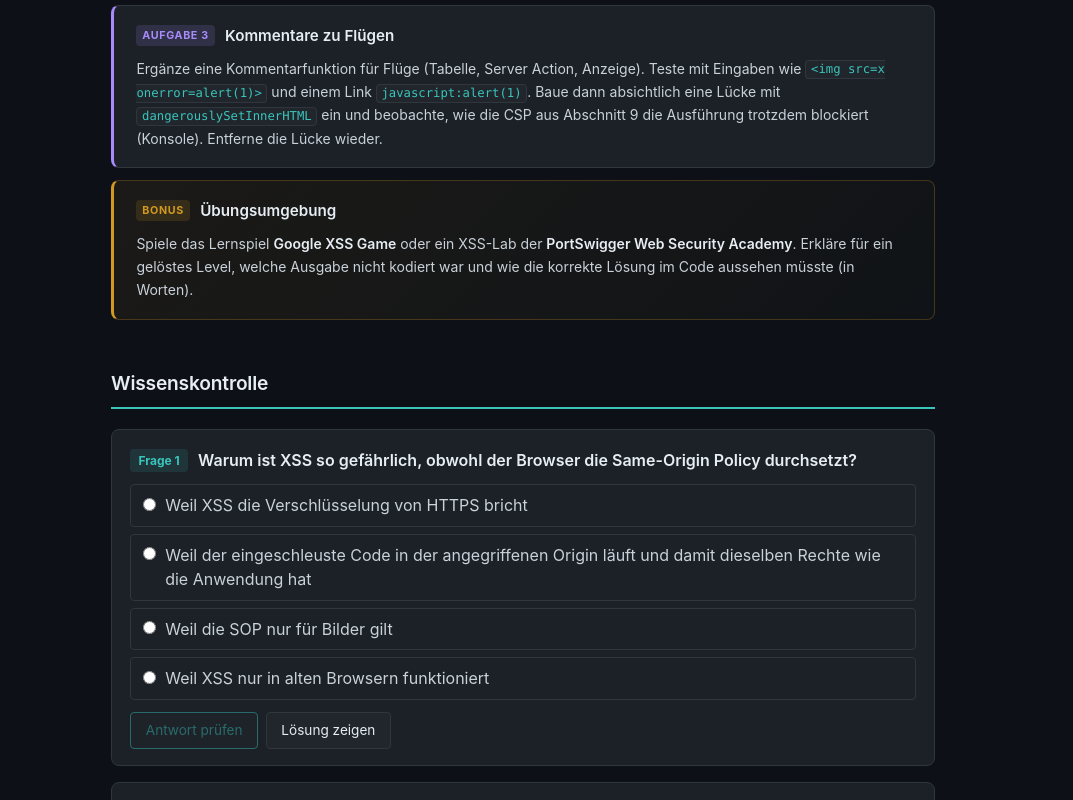
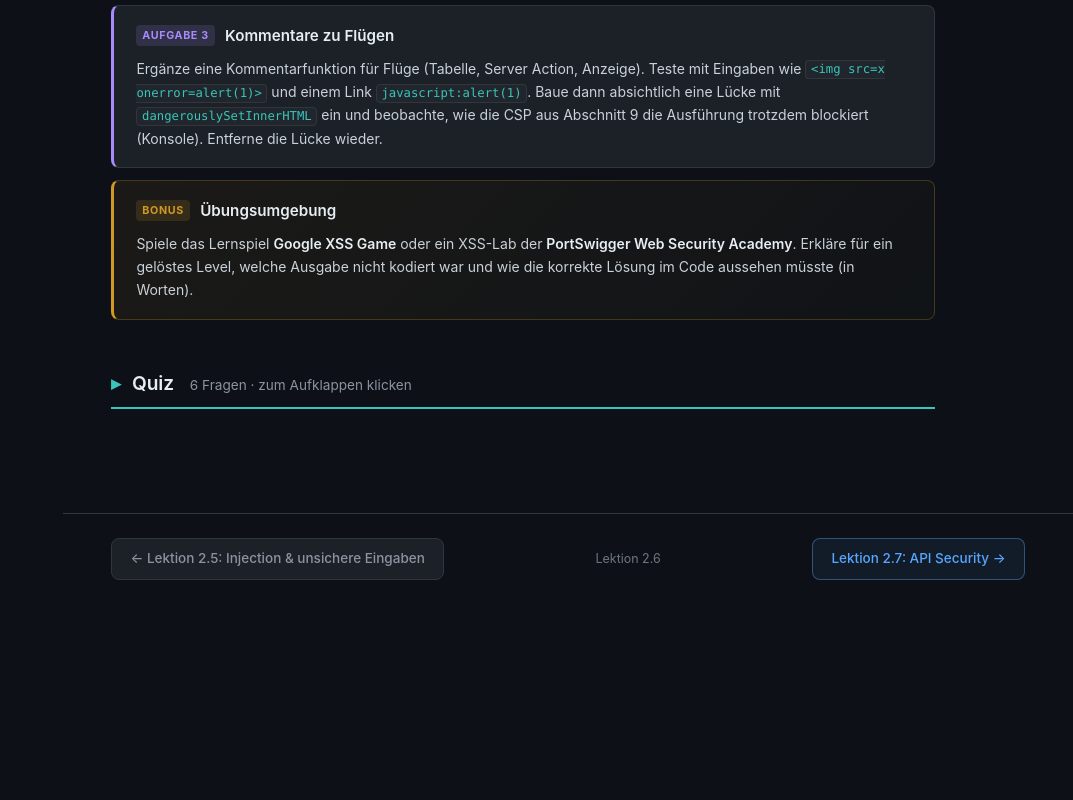
Before and after one commit to hoa-spg/web_security, a plain HTML site: page 2.6-xss-csrf.html in a window 1280 px wide. Shown: the part 11200-12000 px from the top of the page, without its empty margins (207-1280 px from the left). After the commit the page ends 11812 px from the top, so only its background shows below. Drawn offline with nearby package versions, Linux system fonts and the light colour scheme.

Commit message:
Quiz zu jeder Lektion: einheitlich „Quiz“, standardmäßig zugeklappt
Co-Authored-By: Claude Opus 5.5 <noreply@anthropic.com>

```diff
--- a/2.6-xss-csrf.html
+++ b/2.6-xss-csrf.html
@@ -534,8 +534,9 @@ export function isSameOrigin(request: Request): boolean {
       </section>
 
       <section class="section section-quiz">
-        <h2>Wissenskontrolle</h2>
-        <div class="quiz" id="quiz-1">
+        <details class="quiz-box">
+<summary><h2>Quiz</h2><span class="quiz-box-hint">6 Fragen &middot; zum Aufklappen klicken</span></summary>
+<div class="quiz" id="quiz-1">
   <div class="quiz-frage" data-multi="0">
     <p class="quiz-q"><span class="quiz-num">Frage 1</span> Warum ist XSS so gefährlich, obwohl der Browser die Same-Origin Policy durchsetzt?</p>
     <ul class="quiz-opts">
@@ -612,6 +613,7 @@ export function isSameOrigin(request: Request): boolean {
   </div>
   <div class="quiz-summary"><span class="quiz-score"></span><button type="button" class="quiz-reset">Zur&uuml;cksetzen</button></div>
 </div>
+</details>
       </section>
 
     </div>
--- a/assets/kurs.css
+++ b/assets/kurs.css
@@ -1381,9 +1381,42 @@ code:not([class]) { color: var(--sec); }
 .nav-group:nth-child(1) .nav-link.active .ln { background: rgba(57,197,187,0.15); color: var(--sec); }
 
 /* ============================================================
-   WISSENSKONTROLLE (Multiple Choice, Makro <quiz>)
-   ============================================================ */
-.section-quiz > h2 { border-bottom-color: var(--sec); }
+   QUIZ (Multiple Choice, standardmäßig zugeklappt)
+   Generierte Kurse: Makro <quiz> in _build; React/Angular: assets/quiz.js
+   ============================================================ */
+:root { --quiz-accent: var(--sec); }
+
+details.quiz-box > summary {
+  display: flex;
+  flex-wrap: wrap;
+  align-items: baseline;
+  gap: 0.4rem 1rem;
+  cursor: pointer;
+  list-style: none;
+  padding-bottom: 0.55rem;
+  border-bottom: 2px solid var(--quiz-accent);
+}
+details.quiz-box > summary::-webkit-details-marker { display: none; }
+details.quiz-box > summary h2 {
+  font-size: 1.2rem;
+  font-weight: 600;
+  color: var(--text-primary);
+  letter-spacing: -0.01em;
+  margin: 0;
+  padding: 0;
+  border: 0;
+}
+details.quiz-box > summary h2::before {
+  content: '\25B8';
+  display: inline-block;
+  width: 1.1em;
+  color: var(--quiz-accent);
+}
+details.quiz-box[open] > summary h2::before { content: '\25BE'; }
+details.quiz-box > summary:hover h2 { color: var(--quiz-accent); }
+.quiz-box-hint { color: var(--text-muted); font-size: 0.85rem; }
+details.quiz-box[open] .quiz-box-hint { visibility: hidden; }
+details.quiz-box > .quiz { margin-top: 1.25rem; }
 
 .quiz { display: flex; flex-direction: column; gap: 1rem; }
 
@@ -1400,8 +1433,8 @@ code:not([class]) { color: var(--sec); }
   margin-right: 0.4rem;
   padding: 0.05rem 0.5rem;
   border-radius: var(--radius-sm);
-  background: rgba(57,197,187,0.12);
-  color: var(--sec);
+  background: color-mix(in srgb, var(--quiz-accent) 12%, transparent);
+  color: var(--quiz-accent);
   font-size: 0.75rem;
   font-weight: 700;
   vertical-align: 0.1em;
@@ -1423,7 +1456,7 @@ code:not([class]) { color: var(--sec); }
   line-height: 1.55;
 }
 .quiz-opt label:hover { background: var(--bg-elevated); }
-.quiz-opt input { margin-top: 0.3rem; flex-shrink: 0; accent-color: var(--sec); }
+.quiz-opt input { margin-top: 0.3rem; flex-shrink: 0; accent-color: var(--quiz-accent); }
 .quiz-opt input:disabled + span { cursor: default; }
 .quiz-opt.opt-correct label { border-color: var(--green); background: rgba(63,185,80,0.10); }
 .quiz-opt.opt-wrong label   { border-color: var(--red);   background: rgba(248,81,73,0.10); }
@@ -1441,7 +1474,7 @@ code:not([class]) { color: var(--sec); }
   color: var(--text-primary);
   cursor: pointer;
 }
-.quiz-actions .quiz-check { border-color: var(--sec); color: var(--sec); }
+.quiz-actions .quiz-check { border-color: var(--quiz-accent); color: var(--quiz-accent); }
 .quiz-actions button:disabled { opacity: 0.45; cursor: default; }
 
 .quiz-feedback { margin: 0.8rem 0 0.4rem; font-weight: 600; }
@@ -1453,7 +1486,7 @@ code:not([class]) { color: var(--sec); }
 .quiz-erklaerung {
   margin-top: 0.5rem;
   padding: 0.7rem 0.9rem;
-  border-left: 3px solid var(--sec);
+  border-left: 3px solid var(--quiz-accent);
   background: var(--bg-elevated);
   border-radius: 0 var(--radius-sm) var(--radius-sm) 0;
   color: var(--text-secondary);
```
Also changed, not shown: 1.1-grundlagen.html (+4 -2 lines), 1.2-passwoerter.html (+4 -2 lines), 1.3-sessions-cookies.html (+4 -2 lines), 1.4-jwt-tokens.html (+4 -2 lines), 2.1-login-sessions.html (+4 -2 lines), 2.2-oauth-oidc-sso.html (+4 -2 lines), 2.3-mfa-passkeys.html (+4 -2 lines), 2.4-access-control.html (+4 -2 lines), 2.5-injection.html (+4 -2 lines), 2.7-api-security.html (+4 -2 lines), 2.8-secure-development.html (+4 -2 lines), index.html (+2 -2 lines).
